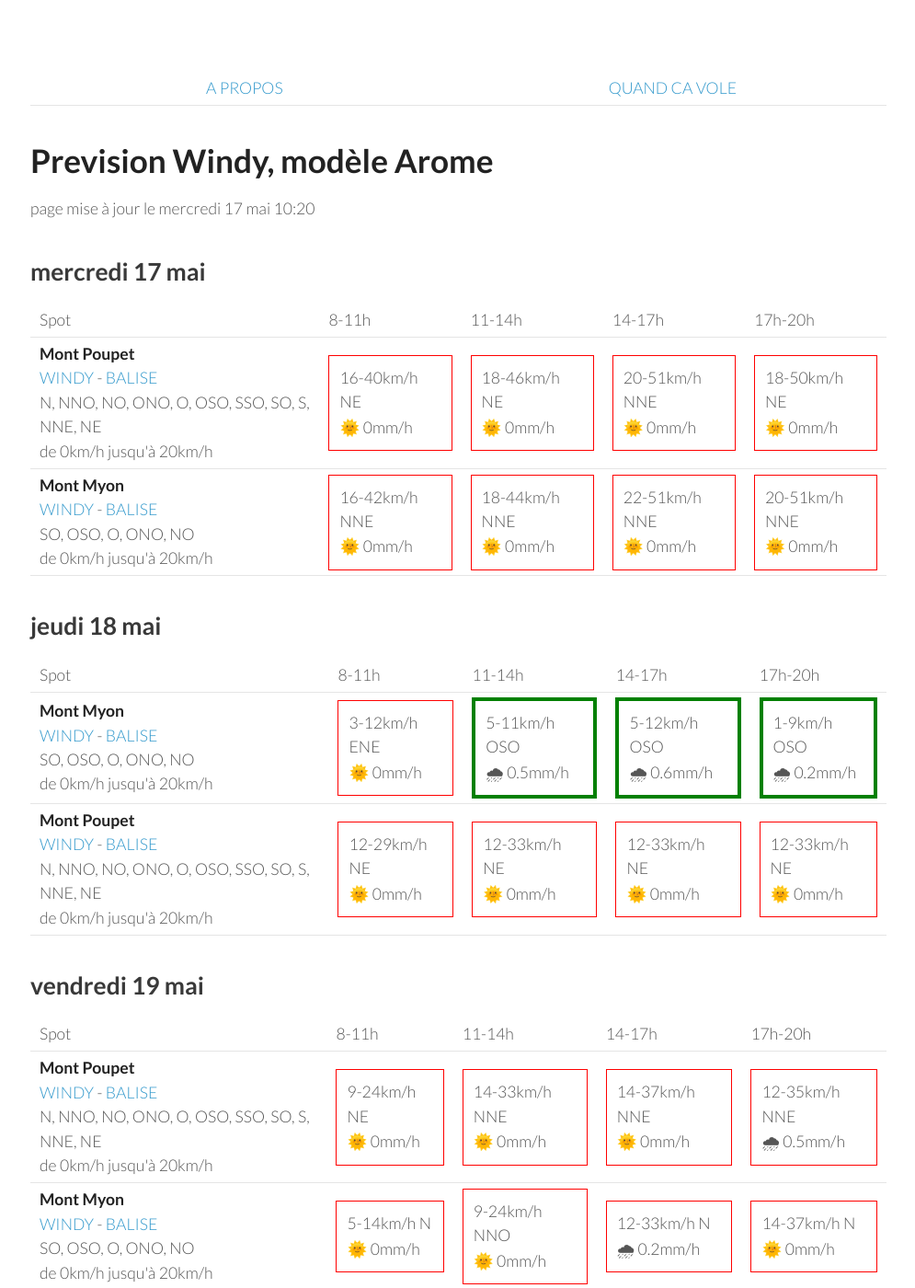
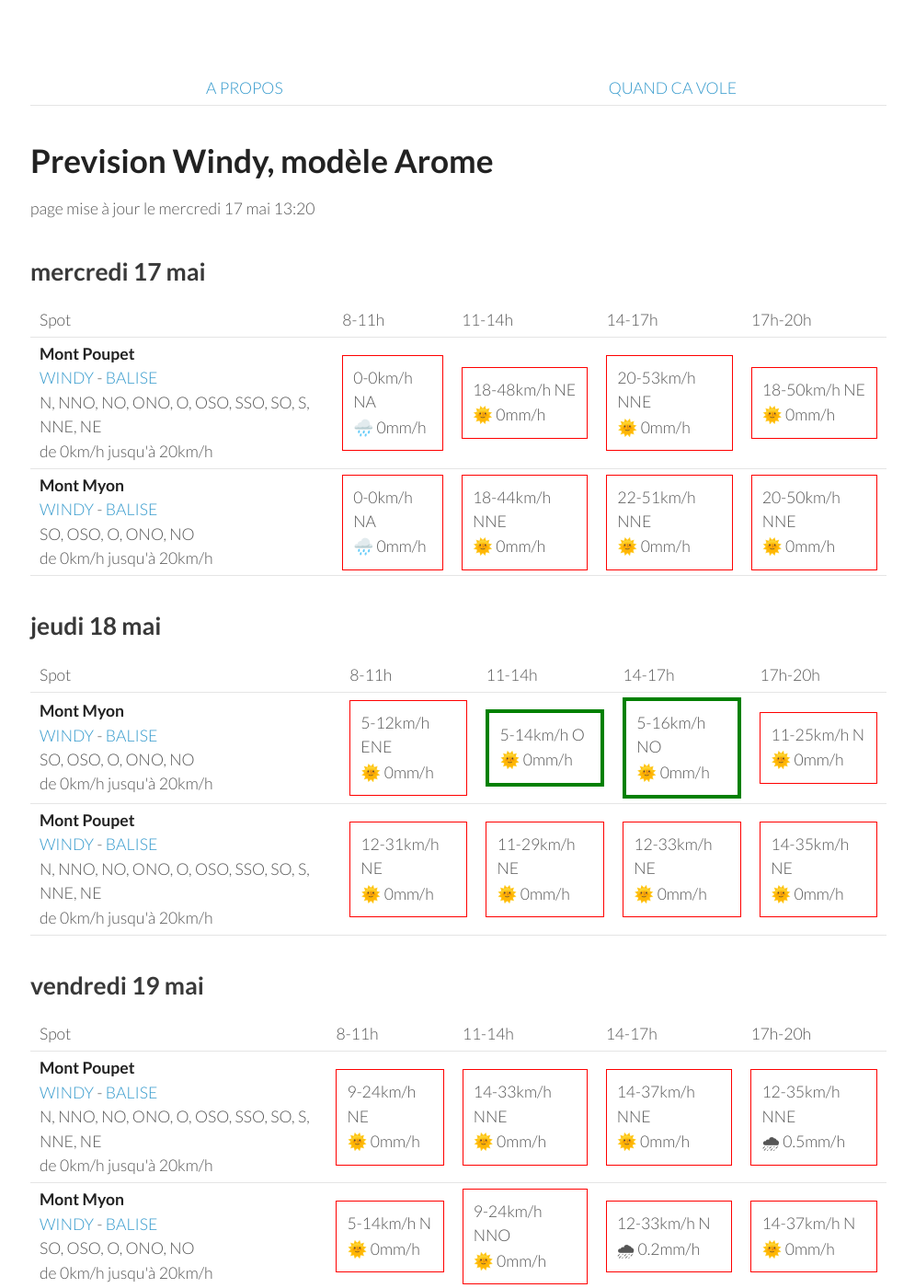
Before and after one commit to parapente-dans-le-nord/parapente-dans-le-nord.github.io, a Jekyll site: the page built from jura.markdown, in a window 1280 px wide and 1400 px high. Shown: the whole window at 92% size, without its empty margins (25-1020 px from the left). Built offline with Jekyll 4.4.1, drawn with Linux system fonts in a browser that asks for light colours.

Commit message:
update index.markdown

```diff
--- a/jura.markdown
+++ b/jura.markdown
@@ -7,7 +7,7 @@ title:  "Tous les spots"
 {: .links}
 
 # Prevision Windy, modèle Arome
-page mise à jour le mercredi 17 mai 10:20
+page mise à jour le mercredi 17 mai 13:20
 
 ## mercredi 17 mai
 
@@ -24,21 +24,19 @@ page mise à jour le mercredi 17 mai 10:20
 <tr>
         <td><strong>Mont Poupet</strong><br><a href="https://windy.com/46.970/5.876?46.541,5.876,8">WINDY</a> - <span class=""><a href="http://www.balisemeteo.com/balise.php?idBalise=92">BALISE</a> </span><br> <span class="vent-favorable">N, NNO, NO, ONO, O, OSO, SSO, SO, S, NNE, NE</span><br><span class="force-vent">de 0km/h jusqu'à 20km/h</span> </td>
 
-            <td><div class="not-flyable"><p>16-40km/h NE</p><p>🌞 0mm/h</p></div></td>
-            <td><div class="not-flyable"><p>18-46km/h NE</p><p>🌞 0mm/h</p></div></td>
-            <td><div class="not-flyable"><p>20-51km/h NNE</p><p>🌞 0mm/h</p></div></td>
+            <td><div class="not-flyable"><p>0-0km/h NA</p><p>🌧️ 0mm/h</p></div></td>
+            <td><div class="not-flyable"><p>18-48km/h NE</p><p>🌞 0mm/h</p></div></td>
+            <td><div class="not-flyable"><p>20-53km/h NNE</p><p>🌞 0mm/h</p></div></td>
             <td><div class="not-flyable"><p>18-50km/h NE</p><p>🌞 0mm/h</p></div></td>
-
 
     </tr>
 <tr>
         <td><strong>Mont Myon</strong><br><a href="https://windy.com/46.331/5.397?45.898,5.394,8,m:eWoagj8">WINDY</a> - <span class=""><a href="http://www.balisemeteo.com/balise.php?idBalise=70">BALISE</a> </span><br> <span class="vent-favorable">SO, OSO, O, ONO, NO</span><br><span class="force-vent">de 0km/h jusqu'à 20km/h</span> </td>
 
-            <td><div class="not-flyable"><p>16-42km/h NNE</p><p>🌞 0mm/h</p></div></td>
+            <td><div class="not-flyable"><p>0-0km/h NA</p><p>🌧️ 0mm/h</p></div></td>
             <td><div class="not-flyable"><p>18-44km/h NNE</p><p>🌞 0mm/h</p></div></td>
             <td><div class="not-flyable"><p>22-51km/h NNE</p><p>🌞 0mm/h</p></div></td>
-            <td><div class="not-flyable"><p>20-51km/h NNE</p><p>🌞 0mm/h</p></div></td>
-
+            <td><div class="not-flyable"><p>20-50km/h NNE</p><p>🌞 0mm/h</p></div></td>
 
     </tr>
 
@@ -60,20 +58,20 @@ page mise à jour le mercredi 17 mai 10:20
 <tr>
         <td><strong>Mont Myon</strong><br><a href="https://windy.com/46.331/5.397?45.898,5.394,8,m:eWoagj8">WINDY</a> - <span class=""><a href="http://www.balisemeteo.com/balise.php?idBalise=70">BALISE</a> </span><br> <span class="vent-favorable">SO, OSO, O, ONO, NO</span><br><span class="force-vent">de 0km/h jusqu'à 20km/h</span> </td>
 
-            <td><div class="not-flyable"><p>3-12km/h ENE</p><p>🌞 0mm/h</p></div></td>
-            <td><div class="flyable"><p>5-11km/h OSO</p><p>🌧 0.5mm/h</p></div></td>
-            <td><div class="flyable"><p>5-12km/h OSO</p><p>🌧 0.6mm/h</p></div></td>
-            <td><div class="flyable"><p>1-9km/h OSO</p><p>🌧 0.2mm/h</p></div></td>
+            <td><div class="not-flyable"><p>5-12km/h ENE</p><p>🌞 0mm/h</p></div></td>
+            <td><div class="flyable"><p>5-14km/h O</p><p>🌞 0mm/h</p></div></td>
+            <td><div class="flyable"><p>5-16km/h NO</p><p>🌞 0mm/h</p></div></td>
+            <td><div class="not-flyable"><p>11-25km/h N</p><p>🌞 0mm/h</p></div></td>
 
 
     </tr>
 <tr>
         <td><strong>Mont Poupet</strong><br><a href="https://windy.com/46.970/5.876?46.541,5.876,8">WINDY</a> - <span class=""><a href="http://www.balisemeteo.com/balise.php?idBalise=92">BALISE</a> </span><br> <span class="vent-favorable">N, NNO, NO, ONO, O, OSO, SSO, SO, S, NNE, NE</span><br><span class="force-vent">de 0km/h jusqu'à 20km/h</span> </td>
 
-            <td><div class="not-flyable"><p>12-29km/h NE</p><p>🌞 0mm/h</p></div></td>
+            <td><div class="not-flyable"><p>12-31km/h NE</p><p>🌞 0mm/h</p></div></td>
+            <td><div class="not-flyable"><p>11-29km/h NE</p><p>🌞 0mm/h</p></div></td>
             <td><div class="not-flyable"><p>12-33km/h NE</p><p>🌞 0mm/h</p></div></td>
-            <td><div class="not-flyable"><p>12-33km/h NE</p><p>🌞 0mm/h</p></div></td>
-            <td><div class="not-flyable"><p>12-33km/h NE</p><p>🌞 0mm/h</p></div></td>
+            <td><div class="not-flyable"><p>14-35km/h NE</p><p>🌞 0mm/h</p></div></td>
 
 
     </tr>
```
